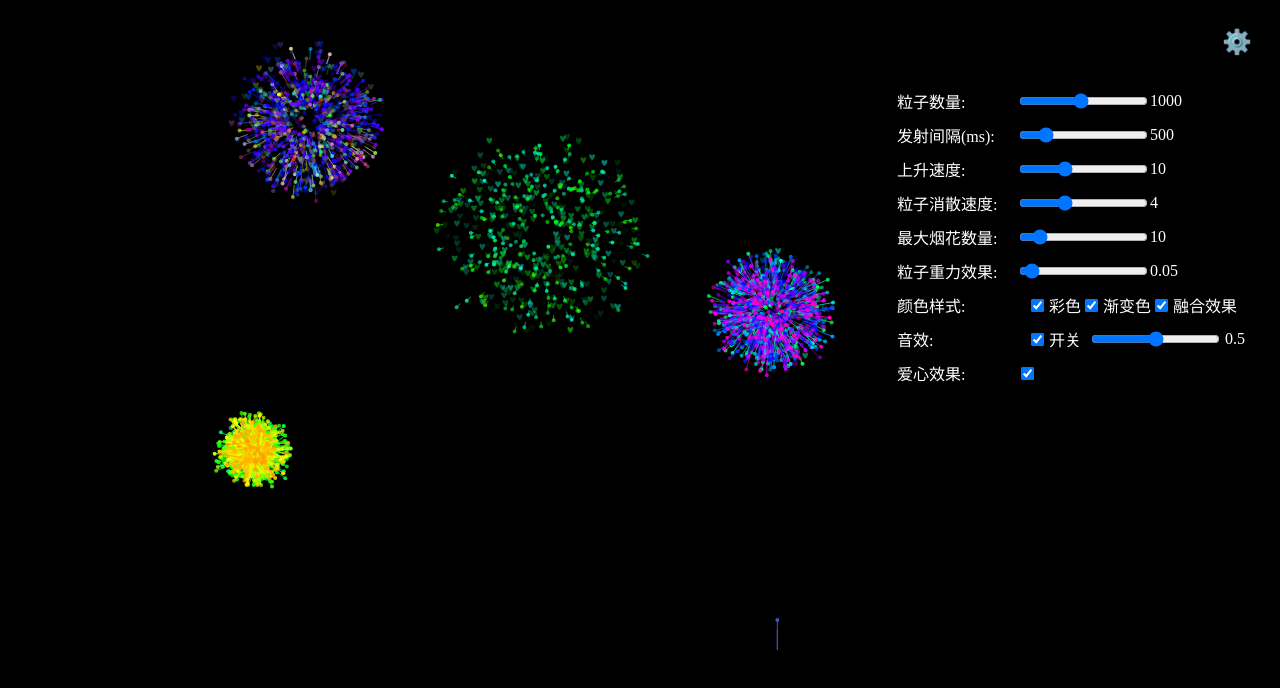
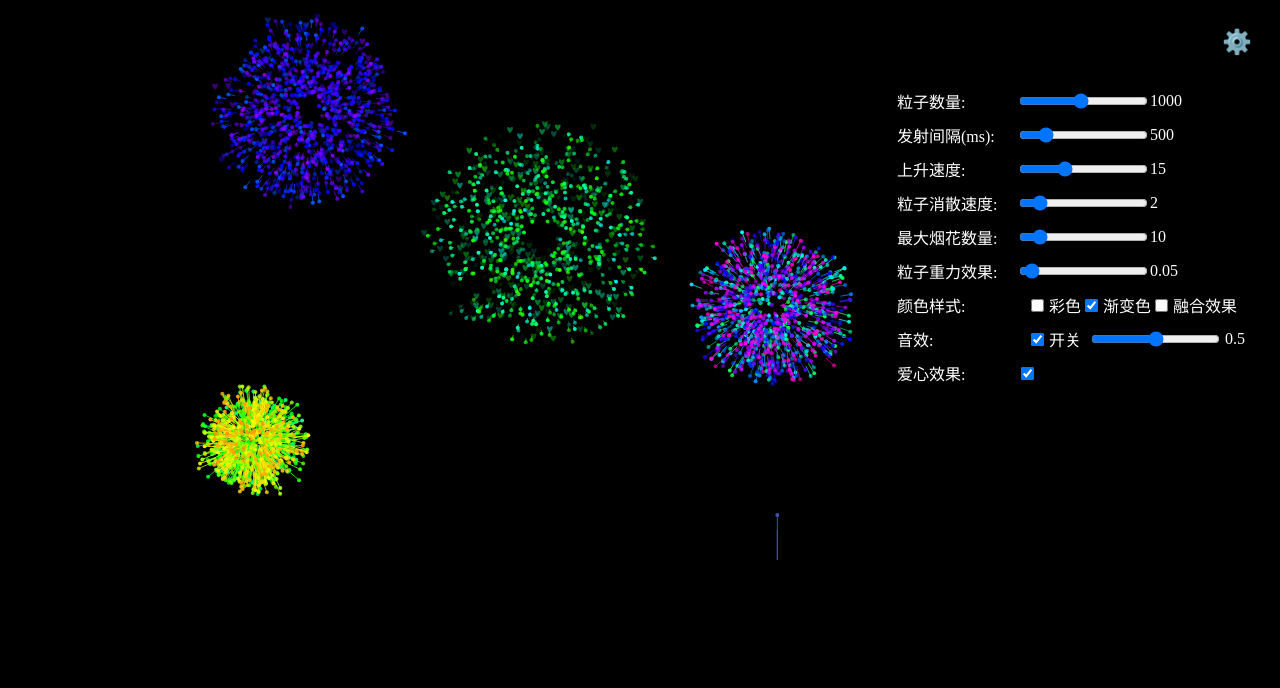
Before and after one commit to curtain28/yanhua-curtain, a plain HTML site: page index.html in a window 1280 px wide. Both pictures are taken after a click on the button "⚙️". Drawn offline with Linux system fonts and the light colour scheme.

Commit message:
优化默认属性值

```diff
--- a/index.html
+++ b/index.html
@@ -38,12 +38,12 @@
             <div class="setting-item">
                 <label>上升速度:</label>
                 <input type="range" id="risingSpeed" min="5" max="20" value="10" step="1">
-                <span id="risingSpeedValue">10</span>
+                <span id="risingSpeedValue">15</span>
             </div>
             <div class="setting-item">
                 <label>粒子消散速度:</label>
-                <input type="range" id="fadeSpeed" min="1" max="10" value="4" step="0.5">
-                <span id="fadeSpeedValue">4</span>
+                <input type="range" id="fadeSpeed" min="1" max="10" value="2" step="0.5">
+                <span id="fadeSpeedValue">2</span>
             </div>
             <div class="setting-item">
                 <label>最大烟花数量:</label>
@@ -57,11 +57,11 @@
             </div>
             <div class="setting-item color-options">
                 <label>颜色样式:</label>
-                <input type="checkbox" id="colorfulToggle" checked
+                <input type="checkbox" id="colorfulToggle"
                        onclick="if(!this.checked || !gradientToggle.checked) mixedToggle.checked = false"> 彩色
                 <input type="checkbox" id="gradientToggle" checked
                        onclick="if(!this.checked || !colorfulToggle.checked) mixedToggle.checked = false"> 渐变色
-                <input type="checkbox" id="mixedToggle" checked
+                <input type="checkbox" id="mixedToggle"
                        onclick="return colorfulToggle.checked && gradientToggle.checked"> 融合效果
             </div>
             <div class="setting-item sound-options">
--- a/js/fireworks.js
+++ b/js/fireworks.js
@@ -12,16 +12,16 @@ canvas.height = window.innerHeight;
 const config = {
     particleCount: 1000, // 粒子数量
     launchInterval: 500, // 发射间隔
-    risingSpeed: 10, // 上升速度
-    fadeSpeed: 4, // 衰减速度
+    risingSpeed: 15, // 上升速度
+    fadeSpeed: 2, // 衰减速度
     maxFireworks: 10, // 最大烟花数量
     soundEnabled: true, // 是否启用声音
     volume: 0.5, // 音量
     gravity: 0.05, // 重力
-    colorfulEnabled: true, // 默认启用多彩效果
+    colorfulEnabled: false, // 默认禁用多彩效果
     gradientEnabled: true, // 默认启用渐变效果
     heartEffectEnabled: true, // 是否启用心形效果
-    mixedEnabled: true, // 新增融合效果配置
+    mixedEnabled: false, // 默认禁用融合效果
 };
 
 // 获取爆炸声音元素
@@ -199,7 +199,7 @@ class RisingFirework {
             if (config.soundEnabled) {
                 const sound = explosionSound.cloneNode(); // 克隆声音节点
                 sound.volume = config.volume; // 设置音量
-                sound.play().catch(e => console.log('音频播放失败:', e)); // 播放��音
+                sound.play().catch(e => console.log('音频播放失败:', e)); // 播放音
             }
             this.soundPlayed = true; // 标记声音已播放
         }
```
